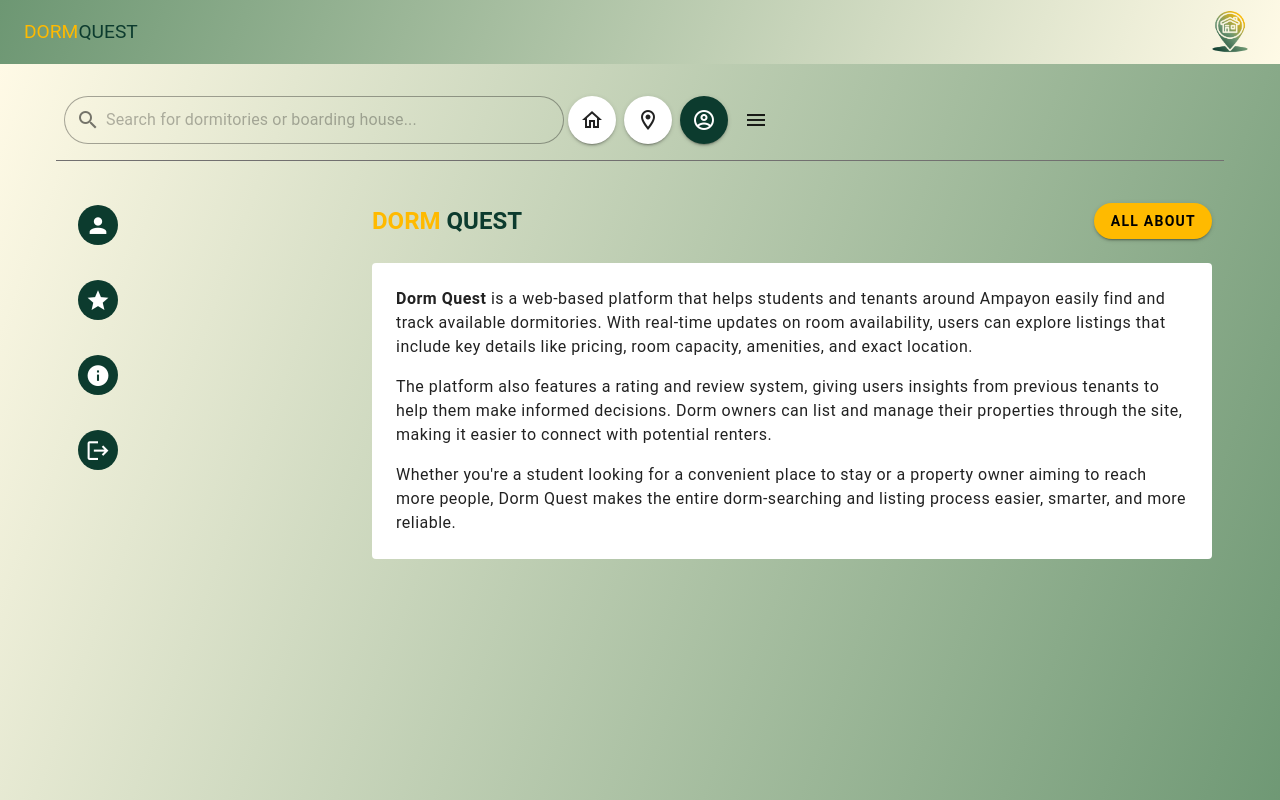
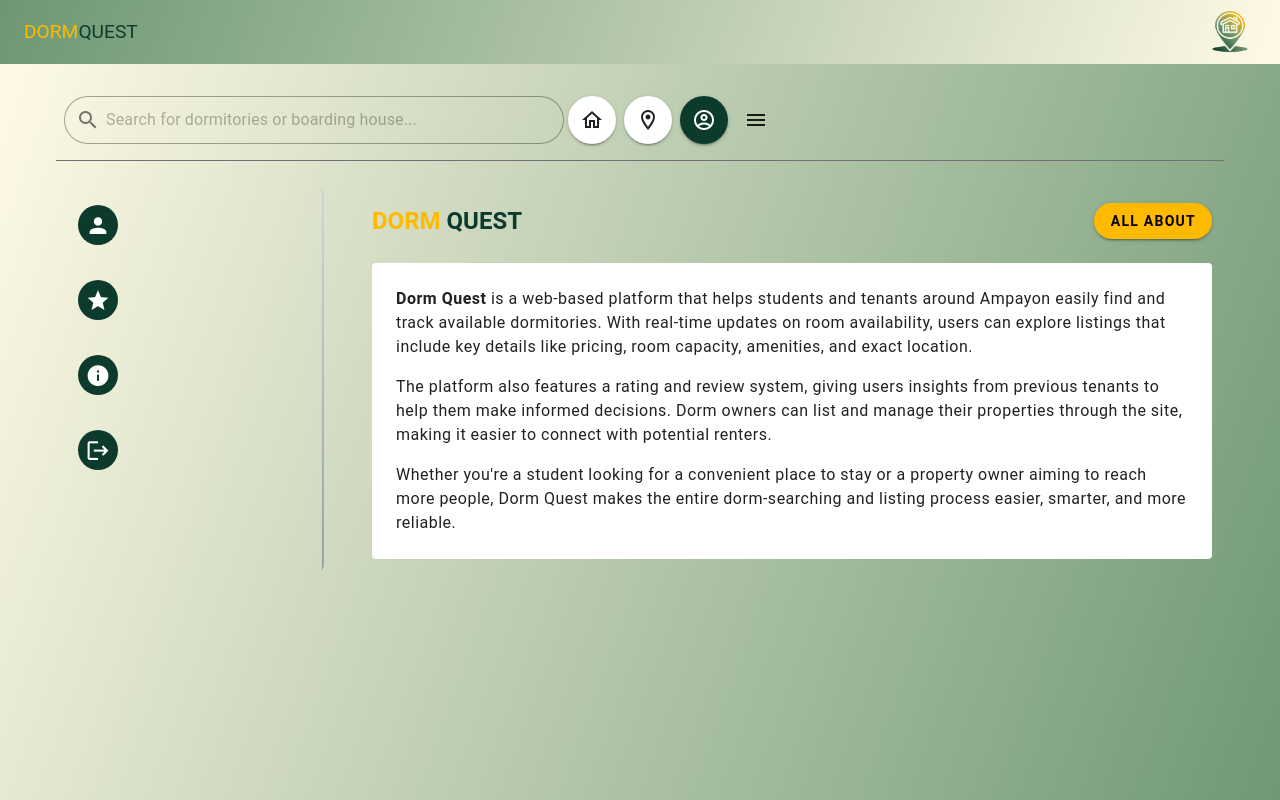
Before and after one commit to shiemejaybalatero/web-dormquest, a Vue app: page /about in a window 1280 px wide. Built offline with nearby package versions, Linux system fonts and the light colour scheme.

Commit message:
feat: sidebar divider to aboutapp

```diff
--- a/src/views/auth/AboutAppView.vue
+++ b/src/views/auth/AboutAppView.vue
@@ -97,9 +97,21 @@ const route = useRoute()
 
 <style scoped>
 .sidebar {
-  min-height: 40vh;
+  min-height: 50vh; /* <-- fix */
   background: transparent;
   border-radius: 16px;
+  position: relative;
+}
+
+.sidebar::after {
+  content: '';
+  position: absolute;
+  top: 0;
+  right: 0;
+  width: 2px;
+  height: 100%;
+  background: linear-gradient(to bottom, #cfd8dc, #90a4ae);
+  box-shadow: 1px 0 2px rgba(0, 0, 0, 0.3);
 }
 
 .icon-container {
--- a/src/views/auth/ProfileView.vue
+++ b/src/views/auth/ProfileView.vue
@@ -206,7 +206,7 @@ const setActiveItem = (item) => {
   min-height: 50vh;
   background: transparent;
   border-radius: 16px;
-  position: relative; /* <-- ADD THIS to your existing .sidebar */
+  position: relative;
 }
 
 .sidebar::after {
```
